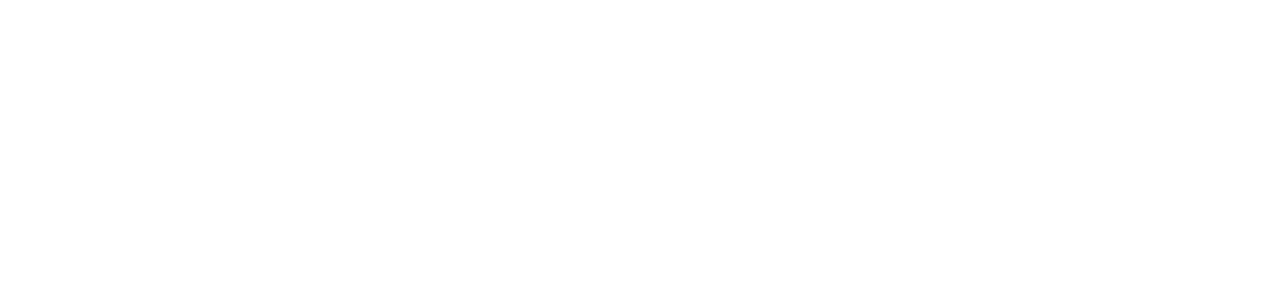
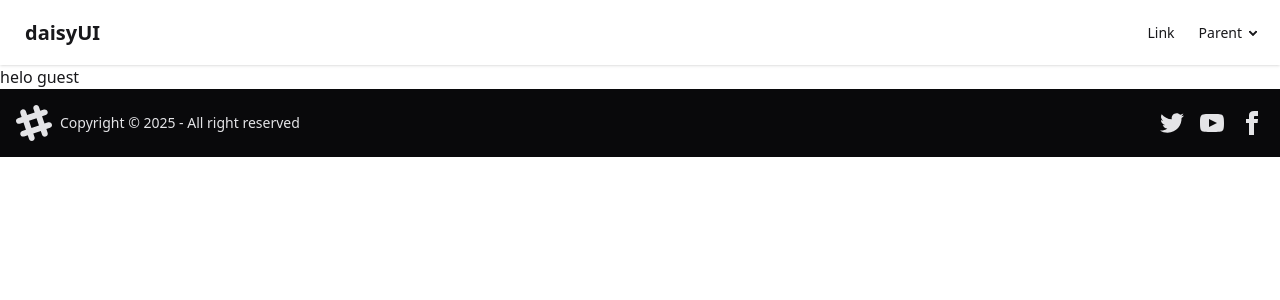
Before and after one commit to agungdh/agungdh.my.id, an Angular app: page / in a window 1280 px wide. Shown: the top 300 px of the page. Built offline with nearby package versions, Linux system fonts and the light colour scheme.

Commit message:
feat: add guest layout and homepage route
- Created `Guest` layout component (HTML, CSS, TS, spec)
- Created `Index` (homepage) component with basic setup
- Updated `app.routes.ts` to route root path to Index page
- Minor formatting fix in `app.routes.server.ts`

```diff
--- a/src/app/app.routes.server.ts
+++ b/src/app/app.routes.server.ts
@@ -1,4 +1,4 @@
-import { RenderMode, ServerRoute } from '@angular/ssr';
+import {RenderMode, ServerRoute} from '@angular/ssr';
 
 export const serverRoutes: ServerRoute[] = [
   {
--- a/src/app/app.routes.ts
+++ b/src/app/app.routes.ts
@@ -1,3 +1,9 @@
 import { Routes } from '@angular/router';
+import {Index} from './pages/index';
 
-export const routes: Routes = [];
+export const routes: Routes = [
+  {
+    path: '',
+    component: Index
+  }
+];
--- /dev/null
+++ b/src/app/layouts/guest/guest.html
@@ -0,0 +1,73 @@
+<div class="navbar bg-base-100 shadow-sm">
+  <div class="flex-1">
+    <a class="btn btn-ghost text-xl">daisyUI</a>
+  </div>
+  <div class="flex-none">
+    <ul class="menu menu-horizontal px-1">
+      <li><a>Link</a></li>
+      <li>
+        <details>
+          <summary>Parent</summary>
+          <ul class="bg-base-100 rounded-t-none p-2">
+            <li><a>Link 1</a></li>
+            <li><a>Link 2</a></li>
+          </ul>
+        </details>
+      </li>
+    </ul>
+  </div>
+</div>
+
+<ng-content/>
+
+<footer class="footer sm:footer-horizontal bg-neutral text-neutral-content items-center p-4">
+  <aside class="grid-flow-col items-center">
+    <svg
+      width="36"
+      height="36"
+      viewBox="0 0 24 24"
+      xmlns="http://www.w3.org/2000/svg"
+      fill-rule="evenodd"
+      clip-rule="evenodd"
+      class="fill-current">
+      <path
+        d="M22.672 15.226l-2.432.811.841 2.515c.33 1.019-.209 2.127-1.23 2.456-1.15.325-2.148-.321-2.463-1.226l-.84-2.518-5.013 1.677.84 2.517c.391 1.203-.434 2.542-1.831 2.542-.88 0-1.601-.564-1.86-1.314l-.842-2.516-2.431.809c-1.135.328-2.145-.317-2.463-1.229-.329-1.018.211-2.127 1.231-2.456l2.432-.809-1.621-4.823-2.432.808c-1.355.384-2.558-.59-2.558-1.839 0-.817.509-1.582 1.327-1.846l2.433-.809-.842-2.515c-.33-1.02.211-2.129 1.232-2.458 1.02-.329 2.13.209 2.461 1.229l.842 2.515 5.011-1.677-.839-2.517c-.403-1.238.484-2.553 1.843-2.553.819 0 1.585.509 1.85 1.326l.841 2.517 2.431-.81c1.02-.33 2.131.211 2.461 1.229.332 1.018-.21 2.126-1.23 2.456l-2.433.809 1.622 4.823 2.433-.809c1.242-.401 2.557.484 2.557 1.838 0 .819-.51 1.583-1.328 1.847m-8.992-6.428l-5.01 1.675 1.619 4.828 5.011-1.674-1.62-4.829z"></path>
+    </svg>
+    <p>Copyright © {{ year() }} - All right reserved</p>
+  </aside>
+  <nav class="grid-flow-col gap-4 md:place-self-center md:justify-self-end">
+    <a>
+      <svg
+        xmlns="http://www.w3.org/2000/svg"
+        width="24"
+        height="24"
+        viewBox="0 0 24 24"
+        class="fill-current">
+        <path
+          d="M24 4.557c-.883.392-1.832.656-2.828.775 1.017-.609 1.798-1.574 2.165-2.724-.951.564-2.005.974-3.127 1.195-.897-.957-2.178-1.555-3.594-1.555-3.179 0-5.515 2.966-4.797 6.045-4.091-.205-7.719-2.165-10.148-5.144-1.29 2.213-.669 5.108 1.523 6.574-.806-.026-1.566-.247-2.229-.616-.054 2.281 1.581 4.415 3.949 4.89-.693.188-1.452.232-2.224.084.626 1.956 2.444 3.379 4.6 3.419-2.07 1.623-4.678 2.348-7.29 2.04 2.179 1.397 4.768 2.212 7.548 2.212 9.142 0 14.307-7.721 13.995-14.646.962-.695 1.797-1.562 2.457-2.549z"></path>
+      </svg>
+    </a>
+    <a>
+      <svg
+        xmlns="http://www.w3.org/2000/svg"
+        width="24"
+        height="24"
+        viewBox="0 0 24 24"
+        class="fill-current">
+        <path
+          d="M19.615 3.184c-3.604-.246-11.631-.245-15.23 0-3.897.266-4.356 2.62-4.385 8.816.029 6.185.484 8.549 4.385 8.816 3.6.245 11.626.246 15.23 0 3.897-.266 4.356-2.62 4.385-8.816-.029-6.185-.484-8.549-4.385-8.816zm-10.615 12.816v-8l8 3.993-8 4.007z"></path>
+      </svg>
+    </a>
+    <a>
+      <svg
+        xmlns="http://www.w3.org/2000/svg"
+        width="24"
+        height="24"
+        viewBox="0 0 24 24"
+        class="fill-current">
+        <path
+          d="M9 8h-3v4h3v12h5v-12h3.642l.358-4h-4v-1.667c0-.955.192-1.333 1.115-1.333h2.885v-5h-3.808c-3.596 0-5.192 1.583-5.192 4.615v3.385z"></path>
+      </svg>
+    </a>
+  </nav>
+</footer>
--- /dev/null
+++ b/src/app/layouts/guest/guest.ts
@@ -0,0 +1,11 @@
+import {Component, signal} from '@angular/core';
+
+@Component({
+  selector: 'app-guest',
+  imports: [],
+  templateUrl: './guest.html',
+  styleUrl: './guest.css'
+})
+export class Guest {
+  protected readonly year = signal(new Date().getFullYear());
+}
--- /dev/null
+++ b/src/app/pages/index/index.html
@@ -0,0 +1,3 @@
+<app-guest>
+  <p>helo guest</p>
+</app-guest>
--- /dev/null
+++ b/src/app/pages/index/index.ts
@@ -0,0 +1,14 @@
+import { Component } from '@angular/core';
+import {Guest} from '../../layouts/guest/guest';
+
+@Component({
+  selector: 'app-index',
+  imports: [
+    Guest
+  ],
+  templateUrl: './index.html',
+  styleUrl: './index.css'
+})
+export class Index {
+
+}
```
Also changed, not shown: src/app/layouts/guest/guest.css (added), src/app/pages/index/index.css (added), 2 other files (tests, documents, lock files or other folders).
